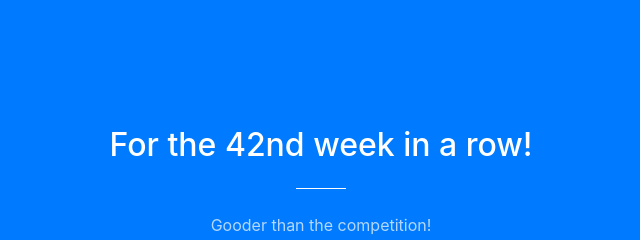
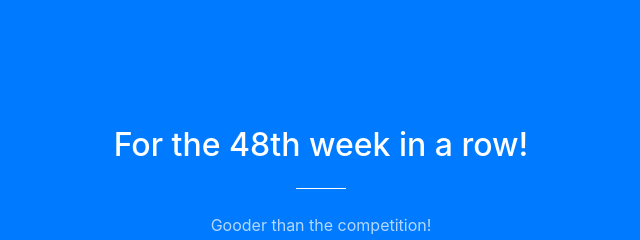
Before and after one commit to fbocain/goodest, a website with bundled scripts: page index.html in a window 1280 px wide. Shown: the part 802-1042 px from the top of the page, 319-959 px from the left. Built offline with nearby package versions, Linux system fonts and the light colour scheme.

Commit message:
Update index.html

```diff
--- a/index.html
+++ b/index.html
@@ -75,7 +75,7 @@
       <div class="container">
         <div class="row">
           <div class="col-lg-8 mx-auto text-center">
-            <h2 class="section-heading text-white">For the 42nd week in a row!</h2>
+            <h2 class="section-heading text-white">For the 48th week in a row!</h2>
             <hr class="light my-4">
             <p class="text-faded mb-4">Gooder than the competition!</p>
             <a class="btn btn-light btn-xl js-scroll-trigger" href="#services">It's Donovan!</a>
```
